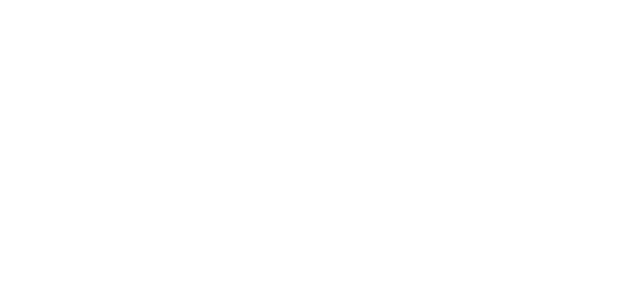
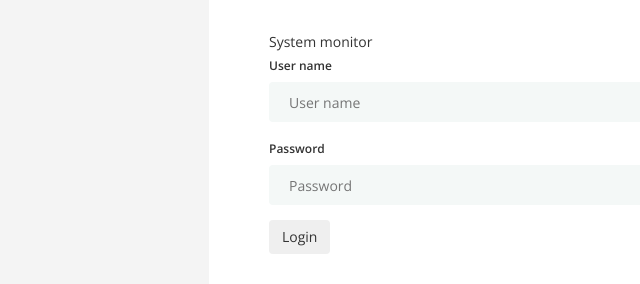
Before and after one commit to sharonkrishh/SystemMonitor-login, a plain HTML site: page index.html in a window 1280 px wide. Shown: the whole page, without its empty margins (181-821 px from the left). Drawn offline with nearby package versions, Linux system fonts and the light colour scheme; files that its build step writes are made by us from their sources.

Commit message:
design done creating new design branch

```diff
--- a/css/login.css
+++ b/css/login.css
@@ -0,0 +1,68 @@
+html {
+    box-sizing: border-box;
+}
+*, *:before, *:after {
+    box-sizing: inherit;
+}
+html, body, div, span, applet, object, iframe,
+h1, h2, h3, h4, h5, h6, p, blockquote, pre,
+a, abbr, acronym, address, big, cite, code,
+del, dfn, em, img, ins, kbd, q, s, samp,
+small, strike, strong, sub, sup, tt, var,
+b, u, i, center,
+dl, dt, dd, ol, ul, li,
+fieldset, form, label, legend,
+table, caption, tbody, tfoot, thead, tr, th, td,
+article, aside, canvas, details, embed,
+figure, figcaption, footer, header, hgroup,
+menu, nav, output, ruby, section, summary,
+time, mark, audio, video {
+	margin: 0;
+	padding: 0;
+	border: 0;
+	font-size: 100%;
+	font: inherit;
+	vertical-align: baseline;
+}
+body{
+    font-family: 'Open Sans', sans-serif;
+    font-size: 14px;
+    line-height:24px;
+}
+.loginWrapper{
+    background-color: #f4f4f4;
+    height: 100vh;
+    width: 100%;
+
+}
+.loginWrapper{
+    display: flex;
+    flex-flow: row nowrap;
+    justify-content: center;
+}
+.loginPanel{
+    display: flex;
+    flex-flow: column nowrap;
+    max-width: 500px;
+    width: 100%;
+    height: 600px;
+    background-color: #fff;
+    padding: 30px 60px;
+    box-shadow: 0px 0px 0px rgba(0,0,0,0.5);
+}
+.formRow{
+    margin-bottom: 15px;
+}
+.loginPanel__form .formElements .form__control{
+    height:40px;
+    width: 100%;
+    border-radius: 4px;
+    border:none;
+    background-color: #F4F8F7;
+    padding: 10px 20px;
+}
+.formElements__label{
+    font-weight:600;
+    font-size: 12px;
+    margin-bottom:4px;
+}
--- a/index.html
+++ b/index.html
@@ -6,10 +6,42 @@
     <meta name="viewport" content="width=device-width, initial-scale=1">
     <title>Login</title>
     <link href="css/bootstrap.min.css" rel="stylesheet">
+    <link href="css/login.css" rel="stylesheet">
+    <link href="https://fonts.googleapis.com/css?family=Open+Sans:300,400,600,700,800" rel="stylesheet">
   </head>
   <body>
-
-
+    <div class="loginWrapper">
+        <div class="loginPanel">
+            <div class="loginPanel__brand">
+                System monitor
+            </div>
+            <div class="loginPanel__form">
+                <form>
+                    <div class="formRow">
+                        <div class="formElements">
+                            <div class="formElements__label">User name</div>
+                            <div class="formElements__element">
+                                <input class="form__control" type="text" name="User name" placeholder="User name"/>
+                            </div>
+                        </div>
+                    </div>
+                    <div class="formRow">
+                        <div class="formElements">
+                            <div class="formElements__label">Password</div>
+                            <div class="formElements__element">
+                                <input class="form__control" type="password" name="User name" placeholder="Password"/>
+                            </div>
+                        </div>
+                    </div>
+                    <div class="formRow">
+                        <div class="formElements">
+                            <button type="submit" class="btn btn--primary">Login</button>
+                        </div>
+                    </div>
+                </form>
+            </div>
+        </div>
+    </div>
     <!-- jQuery (necessary for Bootstrap's JavaScript plugins) -->
     <script src="https://ajax.googleapis.com/ajax/libs/jquery/1.12.4/jquery.min.js"></script>
     <script src="js/bootstrap.min.js"></script>
```
